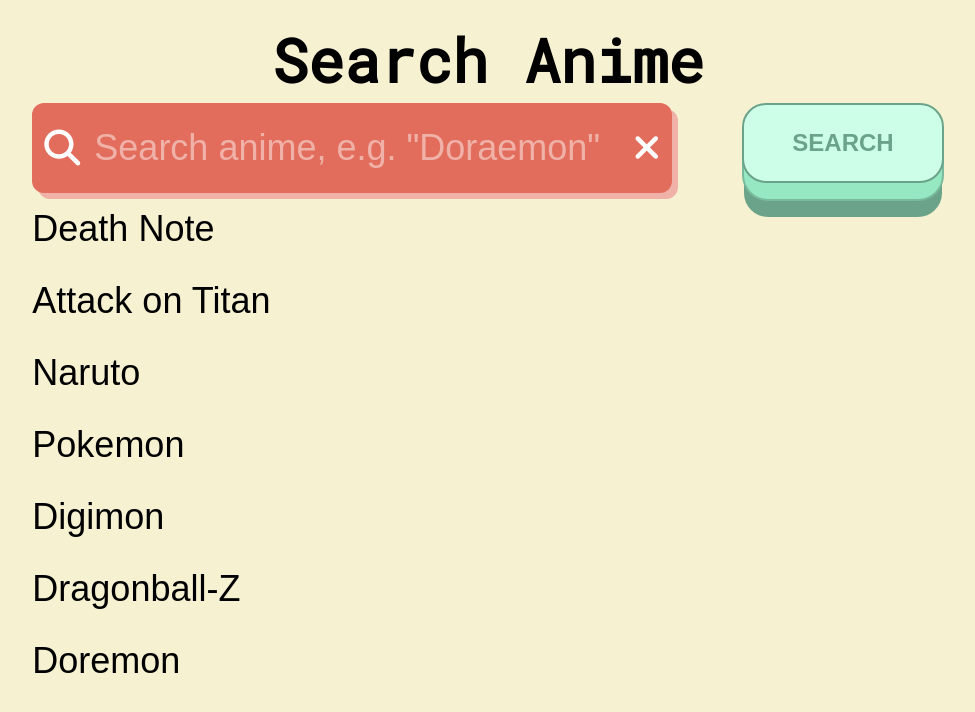
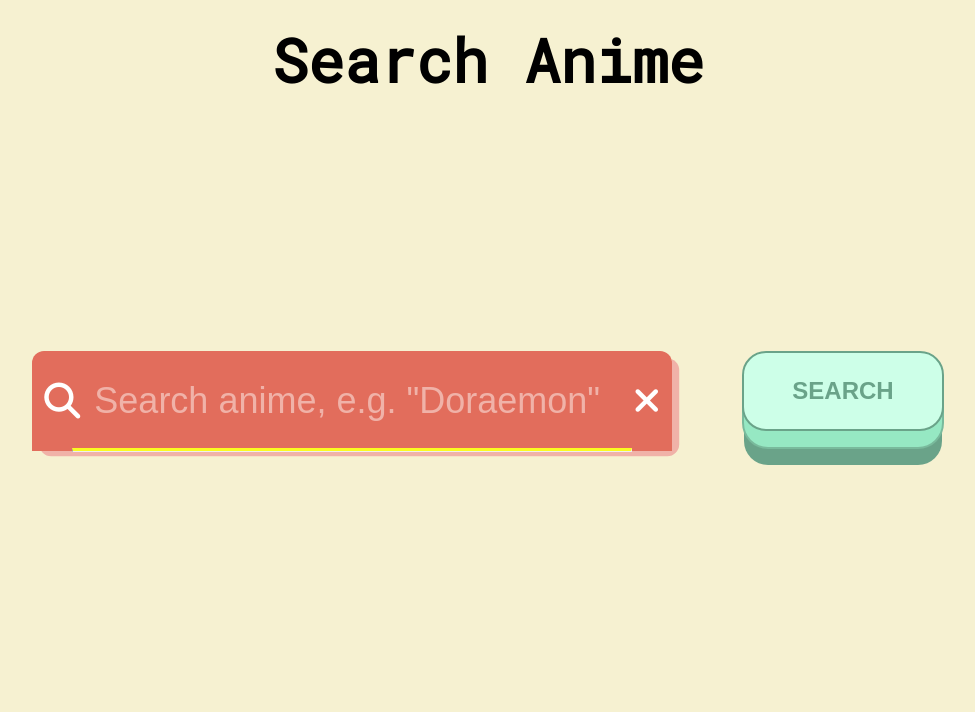
Before and after one commit to WebAhead12/Death-File, a website: page front_end/index.html in a window 1280 px wide. Shown: the whole page, without its empty margins (152-1127 px from the left). Drawn offline with Linux system fonts and the light colour scheme; files whose address does not match are found by name.

Commit message:
css hr result input edited

```diff
--- a/front_end/index.html
+++ b/front_end/index.html
@@ -39,6 +39,7 @@
           <input type="text" placeholder='Search anime, e.g. "Doraemon"' />
           <div class="fa fa-times"></div>
         </div>
+        <hr />
         <div id="search-results">
           <span class="result-box">Death Note</span>
           <span class="result-box">Attack on Titan</span>
--- a/front_end/style.css
+++ b/front_end/style.css
@@ -3,15 +3,14 @@
 }
 .input-wrapper {
   width: 100%;
-  height: 90px;
+  height: 100px;
   display: flex;
   align-items: center;
   justify-content: space-between;
   background: #e26d5c;
   padding: 0.5rem;
-  border-radius: 0.5rem;
+  border-radius: 0.5rem 0.5rem 0 0;
   color: white;
-  box-shadow: 0.25rem 0.25rem 0rem #f0b2a8;
 }
 
 input {
@@ -132,8 +131,21 @@
   display: flex;
   flex-direction: column;
   width: 50vw;
+  box-shadow: 0.3rem 0.3rem 0rem #f0b2a8;
+  border-radius: 0.5rem 0.5rem;
 }
 #search-results {
-  display: flex;
+  display: none;
+  font-family: "Roboto Mono", monospace;
+  /* display: flex; */
   flex-direction: column;
+  background-color: #e26d5c;
+  border-radius: 0 0 0.5rem 0.5rem;
+  color: white;
+  padding-left: 60px;
+  /* border-top: 1px solid rgb(253, 255, 139); */
 }
+hr {
+  border-top: 3px solid rgb(251, 251, 32);
+  margin: -3px 40px;
+}
```
